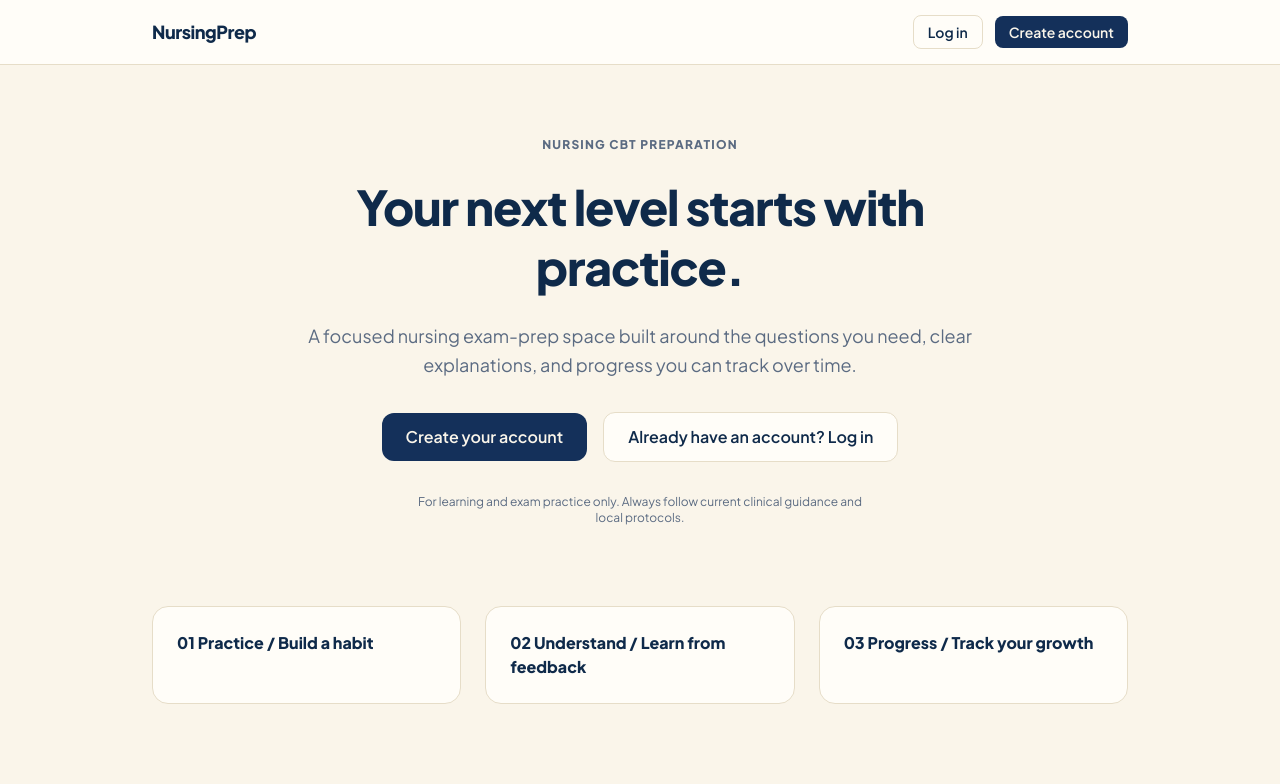
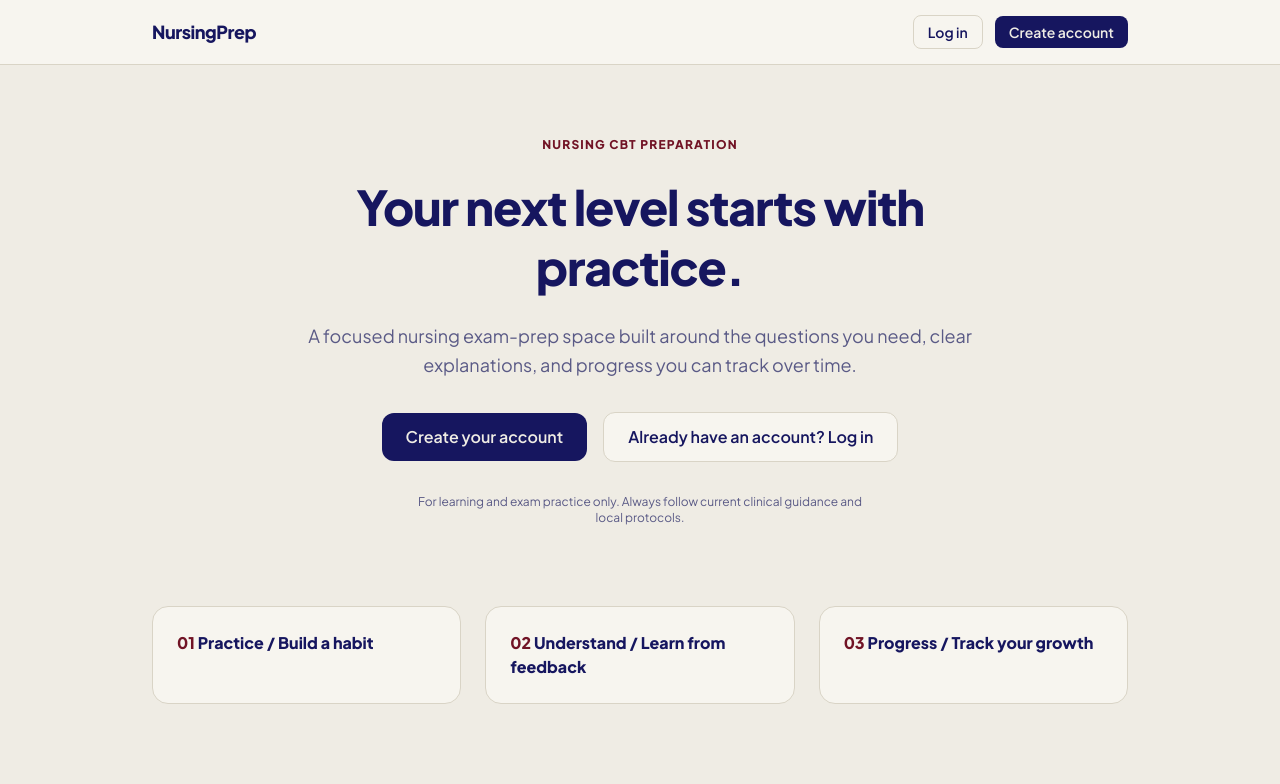
Before and after one commit to Malvis12/NURSINGPREP-app, a React (Vite) app: page / in a window 1280 px wide. Shown: the top 784 px of the page. Built offline with nearby package versions, Linux system fonts and the light colour scheme.

Commit message:
feat: brand palette (cream, navy, wine)

```diff
--- a/src/App.tsx
+++ b/src/App.tsx
@@ -8,7 +8,7 @@ export default function App() {
           <div className="flex items-center gap-3">
             <button
               type="button"
-              className="border border-border bg-surface text-text px-3.5 py-1.5 text-sm font-semibold rounded-lg motion-safe:transition-transform motion-safe:active:scale-[0.98]"
+              className="border border-border hover:border-accent bg-surface text-text px-3.5 py-1.5 text-sm font-semibold rounded-lg motion-safe:transition-transform motion-safe:active:scale-[0.98] hover:underline hover:decoration-accent"
             >
               Log in
             </button>
@@ -25,7 +25,7 @@ export default function App() {
       <main className="max-w-5xl mx-auto px-6 py-12 space-y-20">
         {/* Hero */}
         <section className="text-center max-w-3xl mx-auto space-y-6 pt-6">
-          <div className="text-xs uppercase font-extrabold tracking-widest text-muted">
+          <div className="text-xs uppercase font-extrabold tracking-widest text-accent">
             Nursing CBT preparation
           </div>
           <h1 className="text-4xl sm:text-5xl font-extrabold tracking-tight leading-tight">
@@ -43,7 +43,7 @@ export default function App() {
             </button>
             <button
               type="button"
-              className="w-full sm:w-auto border border-border bg-surface text-text px-6 py-3 text-base font-semibold rounded-xl motion-safe:transition-transform motion-safe:active:scale-[0.98]"
+              className="w-full sm:w-auto border border-border hover:border-accent bg-surface text-text px-6 py-3 text-base font-semibold rounded-xl motion-safe:transition-transform motion-safe:active:scale-[0.98] hover:underline hover:decoration-accent"
             >
               Already have an account? Log in
             </button>
@@ -57,13 +57,19 @@ export default function App() {
         <section aria-label="Study cycle">
           <div className="grid grid-cols-1 md:grid-cols-3 gap-6">
             <div className="border border-border bg-surface p-6 rounded-2xl">
-              <p className="font-bold text-base">01 Practice / Build a habit</p>
+              <p className="font-bold text-base">
+                <span className="text-accent">01</span> Practice / Build a habit
+              </p>
             </div>
             <div className="border border-border bg-surface p-6 rounded-2xl">
-              <p className="font-bold text-base">02 Understand / Learn from feedback</p>
+              <p className="font-bold text-base">
+                <span className="text-accent">02</span> Understand / Learn from feedback
+              </p>
             </div>
             <div className="border border-border bg-surface p-6 rounded-2xl">
-              <p className="font-bold text-base">03 Progress / Track your growth</p>
+              <p className="font-bold text-base">
+                <span className="text-accent">03</span> Progress / Track your growth
+              </p>
             </div>
           </div>
         </section>
@@ -115,7 +121,7 @@ export default function App() {
 
         {/* Get started */}
         <section className="border border-border bg-surface p-8 sm:p-12 rounded-3xl text-center max-w-3xl mx-auto space-y-6">
-          <div className="text-xs uppercase font-extrabold tracking-widest text-muted">
+          <div className="text-xs uppercase font-extrabold tracking-widest text-accent">
             Get started
           </div>
           <h2 className="text-3xl sm:text-4xl font-extrabold tracking-tight">
--- a/src/index.css
+++ b/src/index.css
@@ -1,7 +1,7 @@
 @import "tailwindcss";
 
-:root { --bg:#FAF5EA; --surface:#FFFDF8; --text:#0F2A4A; --muted:#5B6B82; --primary:#14305A; --on-primary:#FAF5EA; --border:#E6DDC8; }
-@media (prefers-color-scheme: dark) { :root { --bg:#0B1730; --surface:#12223F; --text:#F5EEDC; --muted:#A9B3C4; --primary:#F5EEDC; --on-primary:#0B1730; --border:#243556; } }
+:root { --bg:#efece4; --surface:#F7F5EF; --text:#16165f; --muted:#5A5A86; --primary:#16165f; --on-primary:#efece4; --accent:#711325; --border:#D9D4C6; }
+@media (prefers-color-scheme: dark) { :root { --bg:#0E0E3A; --surface:#1C1C52; --text:#efece4; --muted:#B5B3C9; --primary:#efece4; --on-primary:#16165f; --accent:#C25A6E; --border:#2E2E70; } }
 
 @theme {
   --font-sans: 'Plus Jakarta Sans', sans-serif;
@@ -14,6 +14,7 @@
   --color-muted: var(--muted);
   --color-primary: var(--primary);
   --color-on-primary: var(--on-primary);
+  --color-accent: var(--accent);
   --color-border: var(--border);
   --color-success: #2E8B6A;
   --color-danger: #C0443C;
```
